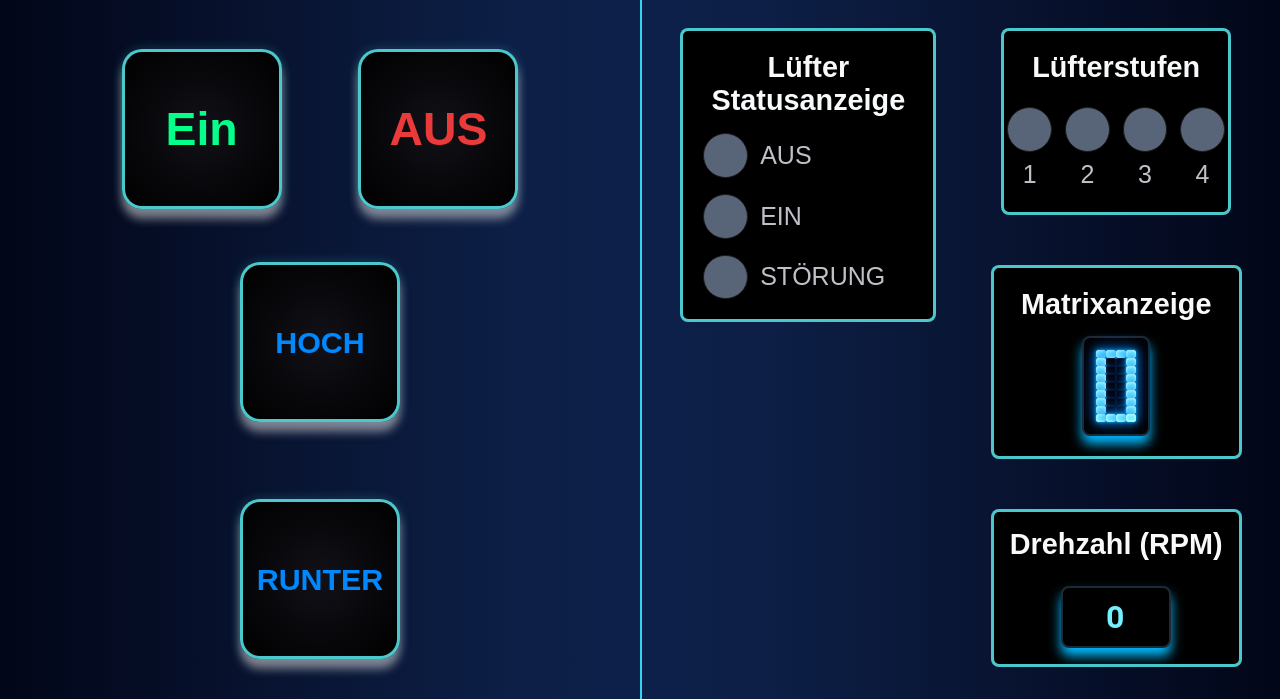
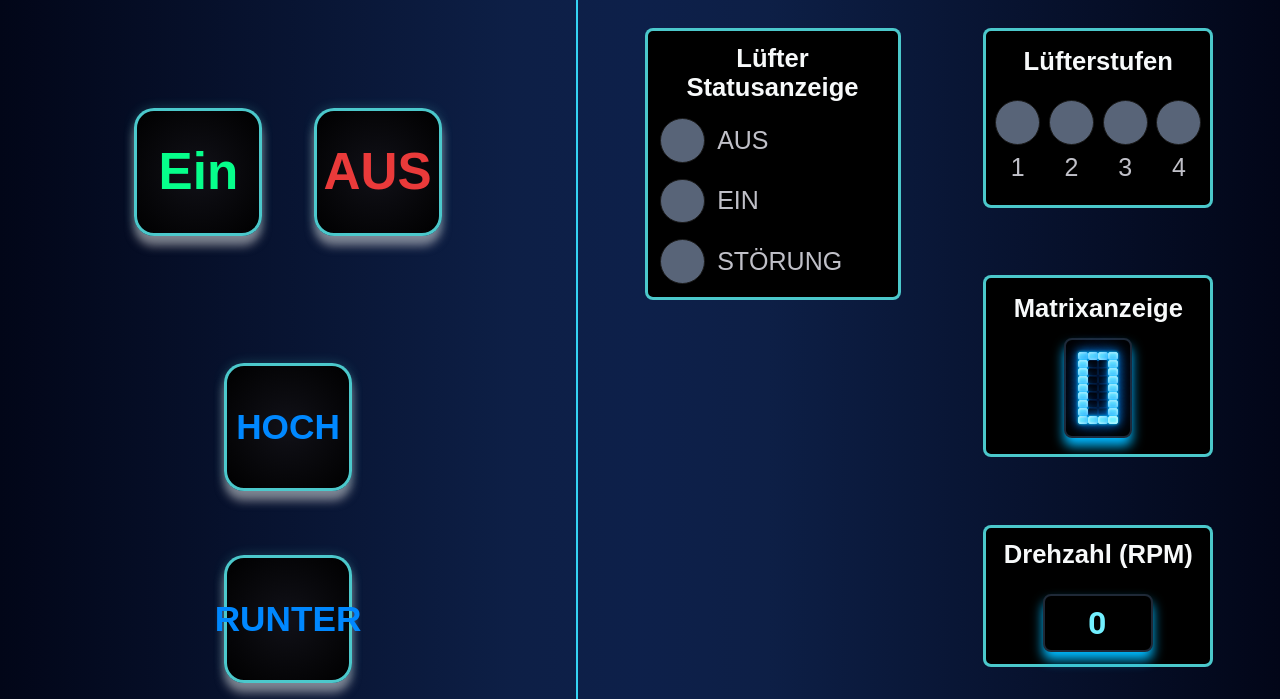
Before and after one commit to d-schwanzl/luefterprojekt-esp32, a website: page web/public/index.html in a window 1280 px wide. Shown: the part 101-800 px from the top of the page. Drawn offline with Linux system fonts and the light colour scheme.

Commit message:
CSS angepasst

```diff
--- a/web/public/index.html
+++ b/web/public/index.html
@@ -15,7 +15,7 @@
     <!-- Container links: linke Hälfte, 50% Breite, 100% Höhe -->
     <div class="container" id="container-links">
       <h2>Bedienfeld</h2>
-
+      <div class="containerButtons">
       <!-- Container links: Container 1 -->
       <div class="sub-container1">
       <button class="taster taster--ein">Ein</button>
@@ -25,6 +25,7 @@
       <div class="sub-container2">
       <button class="taster taster--hoch">HOCH</button>
       <button class="taster taster--runter">RUNTER</button>
+     </div>
      </div>
    </div>
 
--- a/web/public/style.css
+++ b/web/public/style.css
@@ -32,11 +32,12 @@ html, body {
   display: flex;
   width: 100vw;
   height: 100vh;
-  min-width: 960px;       /* Greift jetzt zuverlässig */
-  min-height: 670px;
-  overflow-x: auto;       /* Erlaubt horizontales Scrollen */
+  min-width: 490px;
+  min-height: 218px;
+  overflow-x: auto;
   overflow-y: auto;
 }
+
 
 
 h2 {
@@ -62,7 +63,7 @@ h2 {
    Beide je 50% Breite, 100% Höhe.
    ========================================================== */
 .container {
-  width: 50%;
+
 
   height: 100%;
   display: flex;
@@ -70,13 +71,29 @@ h2 {
 
 }
 
+.containerButtons {
+        flex: 1;
+  display: flex;
+  flex-direction: column;
+  justify-content: center;
+  align-items: center;
+ gap: clamp(1rem, 1vw, 2rem);
+  padding: 0.5rem 0.5rem;
+
+}
+
+
 #container-links{
-min-width: 384px;
-gap: 15px;
+  width: 45%;
+  min-width: 196px;
+  /* gap: 15px;
+    gap: clamp(3rem, 4vw, 5rem);  */
 }
 
 #container-rechts{
-  min-width: 576px;
+  width: 55%;
+  min-width: 300px;
+
 }
 
 /* ==========================================================
@@ -90,7 +107,7 @@ gap: 15px;
   justify-content: center;
   align-items: center;
   /* Flexibler Abstand: Passt sich der Bildschirmbreite an, zwischen 20px und 50px */
-  gap: clamp(3.25rem, 6vw, 6.125rem);
+  gap: clamp(2rem, 4vw, 6rem);
 }
 
 /* Taster Anordnung untereinander (Bedienfeld unten) */
@@ -101,8 +118,10 @@ gap: 15px;
   justify-content: center;
   align-items: center;
   /* Flexibler Abstand: Passt sich der Bildschirmhöhe an, zwischen 15px und 25px */
- gap: clamp(3.25rem, 6vw, 6.125rem);
-  margin-bottom: 2.5rem;
+ gap: clamp(4rem, 1vw, 3rem);
+
+
+  /* margin-top: 2.5rem;  */
 }
 
 /* Anordnung nebeneinander (Anzeigefeld rechts) */
@@ -134,22 +153,20 @@ display: flex;
    ========================================================== */
 .taster {
 
+  container-type: inline-size;
+  container-name: taster;
+
   aspect-ratio: 1 / 1;
- width: 10rem;
+  width: clamp(8rem, 10vw, 10rem);
   display: flex;
   align-items: center;
   justify-content: center;
-
   border: 0.1875rem solid #5aeef1d7;
   border-radius: 1.25rem;
   background: radial-gradient(circle at center, #111118 0%, #000000 100%);
-  /* color: #5aeef1; Heller für besseren Kontrast */
   cursor: pointer;
-
-  /* Statische Tiefe und Leuchten */
   box-shadow: 0 10px 10px rgba(234, 228, 228, 0.5),
               0 0 12px rgba(90, 238, 241, 0.2);
-
 
 }
 
@@ -163,30 +180,26 @@ display: flex;
 }
 
 .taster--ein {
-   font-weight: 780;
-  font-size: 2.9rem;
+  font-weight: 780;
+  font-size: clamp(2.5rem, 4vw, 4rem);
   color: #06ff8b;
 }
 
 .taster--aus {
-   font-weight: 780;
-  font-size: 2.9rem;
-
+  font-weight: 780;
+  font-size: clamp(2.5rem, 4vw, 4rem);
   color: rgb(234, 58, 58);
 }
 
 .taster--hoch {
-
   font-weight: 550;
-   font-size: 1.9rem;
+  font-size: clamp(1.6rem, 2.8vw, 2.2rem);
   color: #0088ff;
 }
 
 .taster--runter {
-
-
   font-weight: 550;
-   font-size: 1.9rem;
+ font-size: clamp(1.6rem, 2.8vw, 2.2rem);
   color: #0088ff;
 }
 
@@ -196,18 +209,18 @@ display: flex;
 .led-group1 {
     display: flex;
     flex-direction: column;
-    width: clamp(220px, 20vw, 380px);
+    width: clamp(180px, 20vw, 380px);
     gap: clamp(0.625rem, 2vh, 1.125rem); /* Flexibler vertikaler Abstand */
     background-color: #000000;
     border-radius: 0.5rem;
     border: 0.1875rem solid #5aeef1d7;
-    padding: clamp(0.75rem, 1.9vw, 1.25rem); /* Flexibles Padding */
+    padding: clamp(0.4rem, 1vw, 0.8rem); /* Flexibles Padding */
 }
 
 .led-group1 h1 {
     margin: 0;
     font-family: sans-serif;
-    font-size: clamp(1.8rem, 2vw, 2.2rem);
+    font-size: clamp(1.5rem, 2vw, 2.2rem);
     font-weight: 700;
     color: #f7f9fa;
     text-align: center;
@@ -260,7 +273,7 @@ display: flex;
      display: flex;
      flex-direction: column;
      justify-content: space-between;
-      gap: 15px;
+      gap: 10px;
      height: 100%;
      align-items: center;
 
@@ -278,28 +291,28 @@ display: flex;
   border-radius: 0.5rem;
   border: 0.1875rem solid #5aeef1d7;
 
-width: clamp(220px, 18vw, 330px);
+width: clamp(200px, 18vw, 330px);
   box-sizing: border-box;
-  padding: clamp(0.75rem, 2vw, 1.25rem);
+  padding: clamp(0.4rem, 2vw, 1rem);
 }
 
 .led-container2 {
- padding: 0.2rem;
+ padding: 0.4rem;
   display: flex;
   flex-direction: row;
   /* HIER GEÄNDERT: Zentriert die LEDs absolut fehlerfrei unabhängig von der Bildschirmgröße */
   justify-content: center;
   align-items: center;
-  gap: clamp(0.3rem, 1vw, 1.7rem);
+  gap: clamp(0.2rem, 0.7vw, 1rem);
   width: 100%;
   box-sizing: border-box;
 }
 .led-group2 h1 {
   margin: 0;
-  padding-bottom: 12px;
+  padding-bottom: 10px;
   font-family: sans-serif;
   /* Die Überschrift skaliert auf großen Bildschirmen ebenfalls mit */
-  font-size: clamp(1.8rem, 2vw, 2.2rem);
+  font-size: clamp(1.5rem, 2vw, 2.2rem);
   font-weight: 700;
   color: #f7f9fa;
   text-align: center;
@@ -354,14 +367,14 @@ width: clamp(220px, 18vw, 330px);
     background-color: #000000;
     border-radius: 0.5rem;
     border: 0.1875rem solid #5aeef1d7;
-    padding: clamp(0.75rem, 2vw, 1.25rem);
+    padding: clamp(0.75rem, 2vw, 1rem);
 
 }
 
 .matrix-panel h1 {
     margin: 0;
     font-family: sans-serif;
-    font-size: clamp(1.8rem, 2vw, 2.2rem);
+   font-size: clamp(1.5rem, 2vw, 2.2rem);
     font-weight: 700;
     color: #f7f9fa;
     text-align: center;
@@ -434,7 +447,7 @@ width: clamp(220px, 18vw, 330px);
     background-color: #000000;
     border-radius: 0.5rem;
     border: 0.1875rem solid #5aeef1d7;
-    padding: clamp(0.75rem, 2vh, 1.25rem);
+    padding: clamp(0.75rem, 1vh, 1rem);
 
 }
 
@@ -442,7 +455,7 @@ width: clamp(220px, 18vw, 330px);
     margin: 0;
     padding-bottom: 15px;
     font-family: sans-serif;
-     font-size: clamp(1.8rem, 2vw, 2.2rem);
+    font-size: clamp(1.5rem, 2vw, 2.2rem);
     font-weight: 700;
     color: #f7f9fa;
     text-align: center;
@@ -458,7 +471,7 @@ width: clamp(220px, 18vw, 330px);
   letter-spacing: 0.125rem;
   text-align: center;
   box-shadow: inset 0 0 0.5rem rgba(0, 216, 255, 0.3);
-  padding: 0.625rem;
+  padding: 0.5rem;
   border-radius: 0.5rem;
   box-shadow: 0px 0.5rem 0.75rem rgb(0, 187, 255);
 min-width: 6ch;   /* NEU: reserviert immer Platz für 4 Zeichen */
```
